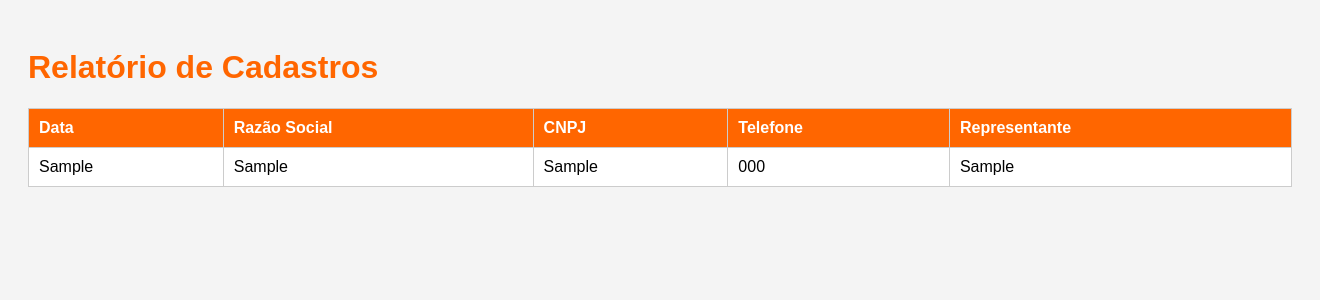
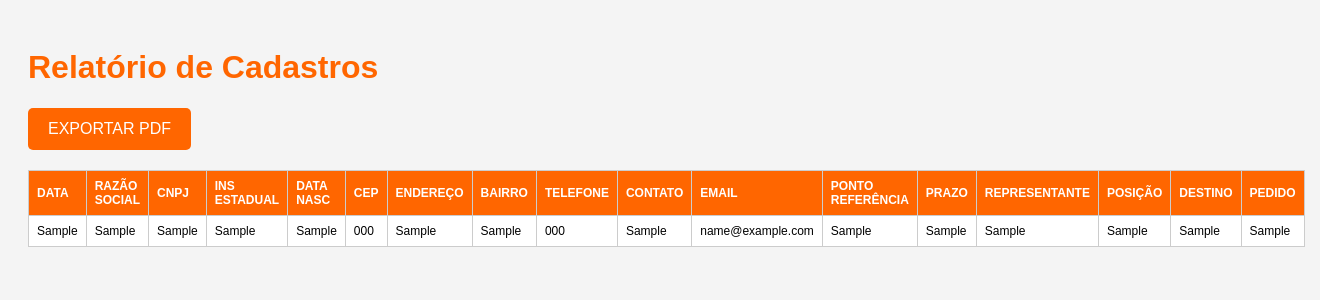
Before and after one commit to felipemeirellesmagalhaes15-commits/cadastro-clientes, a Flask app: page /relatorios in a window 1320 px wide. Shown: the top 300 px of the page. Run offline with Flask 3, Linux system fonts and the light colour scheme; tables that the repository leaves empty hold one stand-in row (values such as "Sample post").

Commit message:
Painel administrativo completo

```diff
--- a/app.py
+++ b/app.py
@@ -124,6 +124,76 @@ def relatorios():
     )
 
 
+@app.route("/exportar_pdf")
+def exportar_pdf():
+
+    clientes = Cliente.query.all()
+
+    nome_pdf = "relatorio_clientes.pdf"
+
+    pdf = canvas.Canvas(nome_pdf)
+
+    y = 800
+
+    pdf.setFont("Helvetica-Bold", 16)
+    pdf.drawString(50, y, "RELATÓRIO DE CLIENTES")
+
+    y -= 40
+
+    for cliente in clientes:
+
+        pdf.setFont("Helvetica-Bold", 12)
+        pdf.drawString(50, y, f"RAZÃO SOCIAL: {cliente.razao_social}")
+
+        y -= 20
+
+        pdf.setFont("Helvetica", 10)
+
+        dados = [
+
+            f"DATA: {cliente.data}",
+            f"CNPJ: {cliente.cnpj}",
+            f"INSCRIÇÃO ESTADUAL: {cliente.ins_estadual}",
+            f"DATA NASCIMENTO: {cliente.data_nascimento}",
+            f"CEP: {cliente.cep}",
+            f"ENDEREÇO: {cliente.endereco}",
+            f"BAIRRO: {cliente.bairro}",
+            f"TELEFONE: {cliente.telefone}",
+            f"CONTATO: {cliente.contato}",
+            f"EMAIL: {cliente.email}",
+            f"PONTO REFERÊNCIA: {cliente.ponto_referencia}",
+            f"PRAZO PAGAMENTO: {cliente.prazo_pagamento}",
+            f"REPRESENTANTE: {cliente.representante}",
+            f"POSIÇÃO: {cliente.posicao}",
+            f"DESTINO CARRO: {cliente.destino_carro}",
+            f"PEDIDO: {cliente.pedido}"
+
+        ]
+
+        for item in dados:
+
+            pdf.drawString(60, y, item)
+
+            y -= 15
+
+        y -= 20
+
+        if y < 100:
+
+            pdf.showPage()
+
+            y = 800
+
+    pdf.save()
+
+    from flask import send_file
+
+    return send_file(
+        nome_pdf,
+        as_attachment=True
+    )
+
+
 # CRIAR TABELAS AUTOMATICAMENTE
 with app.app_context():
     db.create_all()
--- a/templates/relatorios.html
+++ b/templates/relatorios.html
@@ -3,13 +3,14 @@
 <head>
 
     <meta charset="UTF-8">
+
     <title>Relatórios</title>
 
     <style>
 
         body{
             font-family: Arial;
-            background: #f4f4f4;
+            background:#f4f4f4;
             padding:20px;
         }
 
@@ -17,15 +18,26 @@
             color:#ff6600;
         }
 
+        .botao{
+            background:#ff6600;
+            color:white;
+            padding:12px 20px;
+            text-decoration:none;
+            border-radius:5px;
+            display:inline-block;
+            margin-bottom:20px;
+        }
+
         table{
             width:100%;
-            border-collapse: collapse;
+            border-collapse:collapse;
             background:white;
+            font-size:12px;
         }
 
         th, td{
             border:1px solid #ccc;
-            padding:10px;
+            padding:8px;
             text-align:left;
         }
 
@@ -41,15 +53,31 @@
 
     <h1>Relatório de Cadastros</h1>
 
+    <a href="/exportar_pdf" class="botao">
+        EXPORTAR PDF
+    </a>
+
     <table>
 
         <tr>
 
-            <th>Data</th>
-            <th>Razão Social</th>
+            <th>DATA</th>
+            <th>RAZÃO SOCIAL</th>
             <th>CNPJ</th>
-            <th>Telefone</th>
-            <th>Representante</th>
+            <th>INS ESTADUAL</th>
+            <th>DATA NASC</th>
+            <th>CEP</th>
+            <th>ENDEREÇO</th>
+            <th>BAIRRO</th>
+            <th>TELEFONE</th>
+            <th>CONTATO</th>
+            <th>EMAIL</th>
+            <th>PONTO REFERÊNCIA</th>
+            <th>PRAZO</th>
+            <th>REPRESENTANTE</th>
+            <th>POSIÇÃO</th>
+            <th>DESTINO</th>
+            <th>PEDIDO</th>
 
         </tr>
 
@@ -60,8 +88,20 @@
             <td>{{ cliente.data }}</td>
             <td>{{ cliente.razao_social }}</td>
             <td>{{ cliente.cnpj }}</td>
+            <td>{{ cliente.ins_estadual }}</td>
+            <td>{{ cliente.data_nascimento }}</td>
+            <td>{{ cliente.cep }}</td>
+            <td>{{ cliente.endereco }}</td>
+            <td>{{ cliente.bairro }}</td>
             <td>{{ cliente.telefone }}</td>
+            <td>{{ cliente.contato }}</td>
+            <td>{{ cliente.email }}</td>
+            <td>{{ cliente.ponto_referencia }}</td>
+            <td>{{ cliente.prazo_pagamento }}</td>
             <td>{{ cliente.representante }}</td>
+            <td>{{ cliente.posicao }}</td>
+            <td>{{ cliente.destino_carro }}</td>
+            <td>{{ cliente.pedido }}</td>
 
         </tr>
 
```
